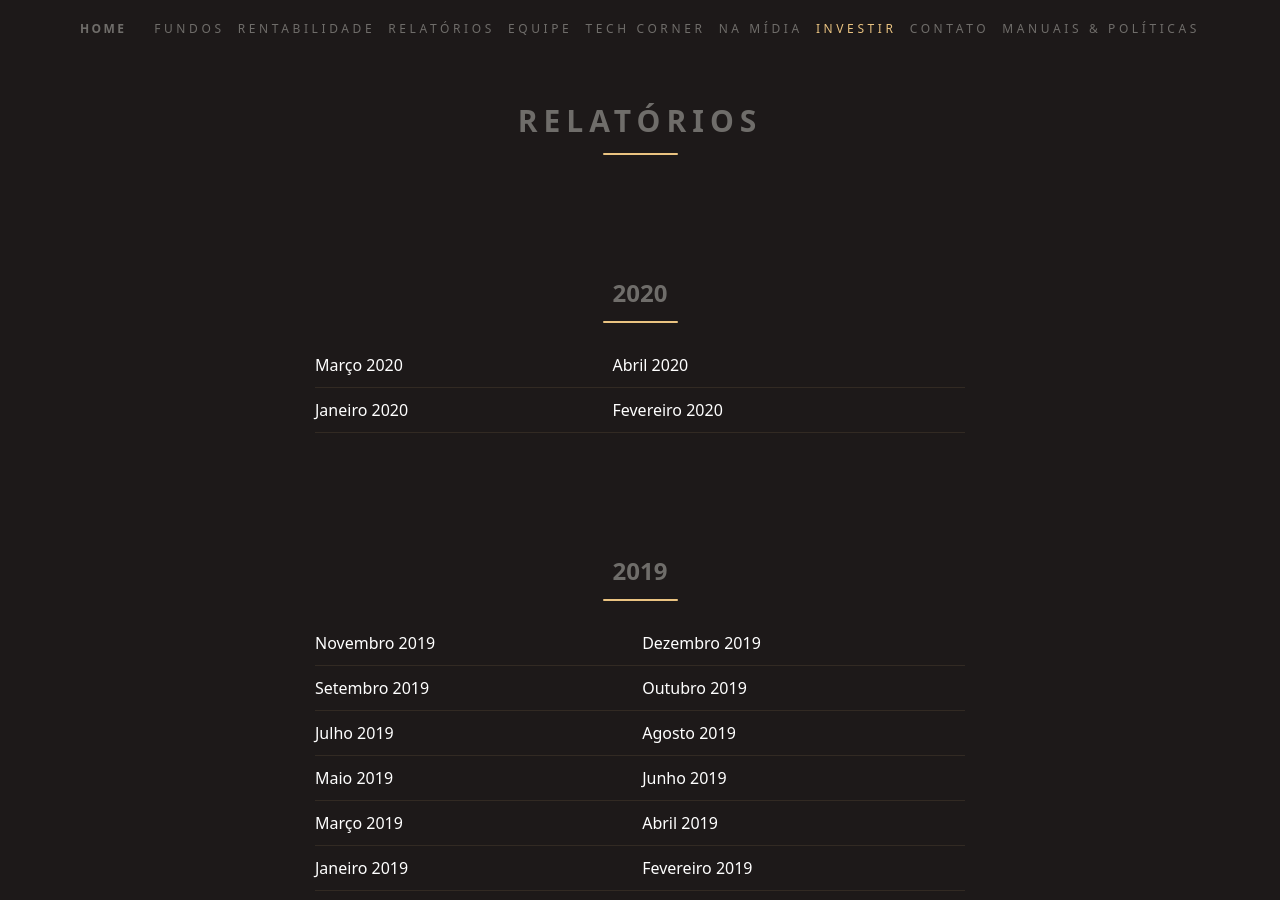
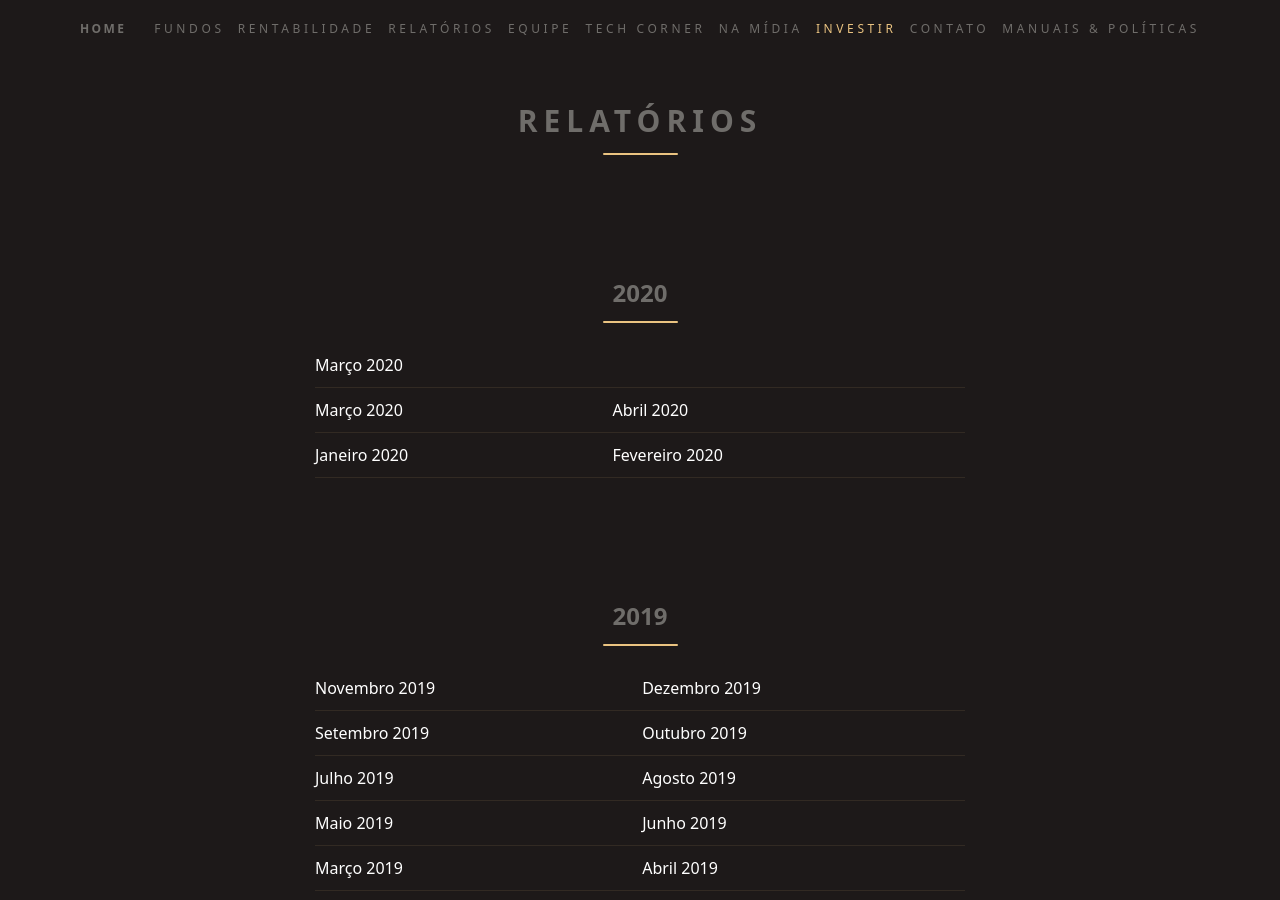
Before and after one commit to ateliedetemas/blpcrypto, a Jekyll site: the page built from _pages/relatorios.md, in a window 1280 px wide and 900 px high. Built offline with Jekyll 4.4.1, drawn with Linux system fonts in a browser that asks for light colours.

Commit message:
Update relatorios.md

```diff
--- a/_pages/relatorios.md
+++ b/_pages/relatorios.md
@@ -5,6 +5,7 @@ title: Relatórios
 ---
 ## 2020
 
+[Março 2020]({{ '/assets/documents/relatorios/2020/05p.pdf' | absolute_url }}) |
 [Março 2020]({{ '/assets/documents/relatorios/2020/03p.pdf' | absolute_url }}) |  [Abril 2020]({{ '/assets/documents/relatorios/2020/04p.pdf' | absolute_url }})
 [Janeiro 2020]({{ '/assets/documents/relatorios/2020/01p.pdf' | absolute_url }}) | [Fevereiro 2020]({{ "/assets/documents/relatorios/2020/02p.pdf" | absolute_url }})
 
```
